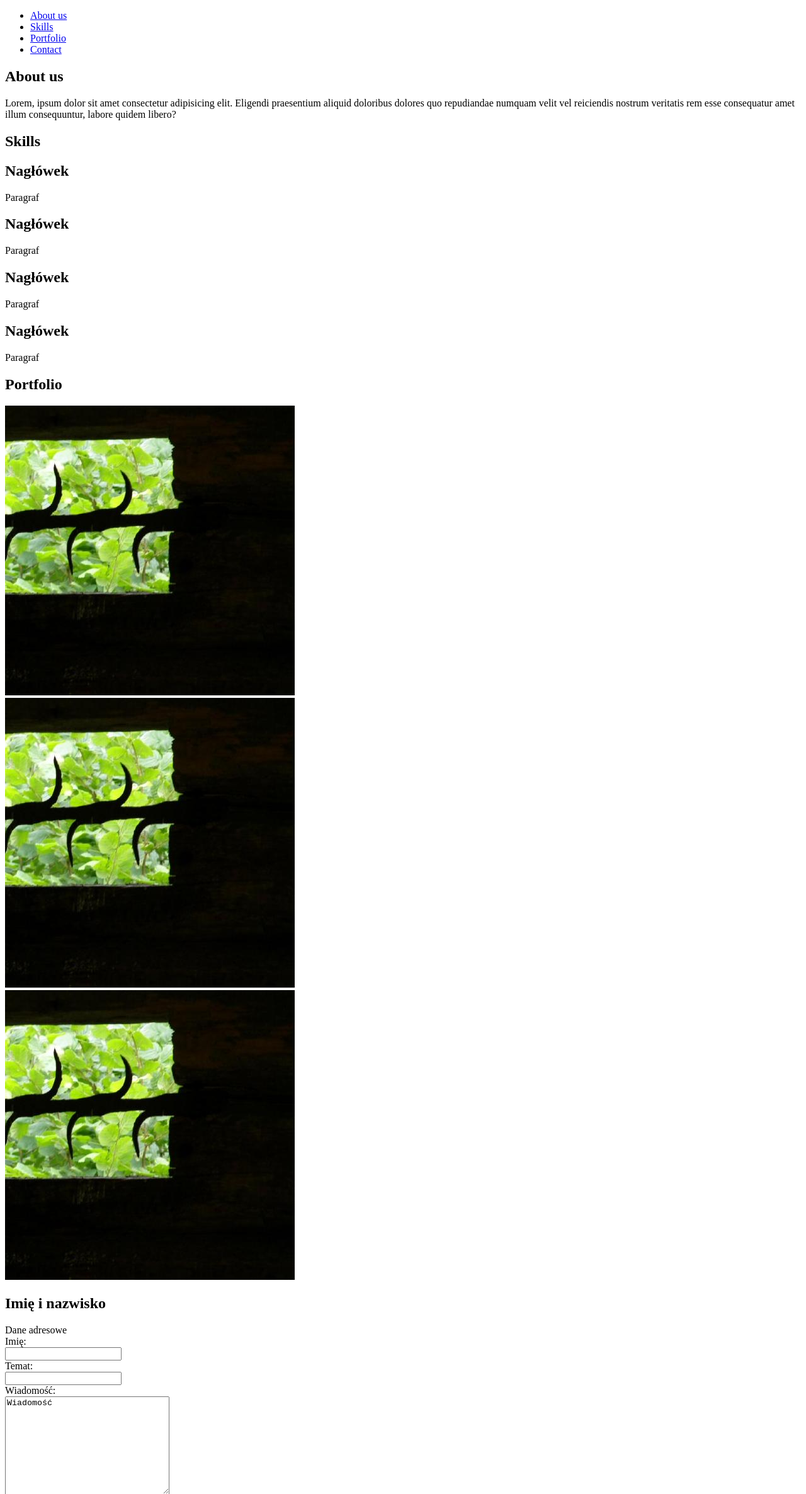
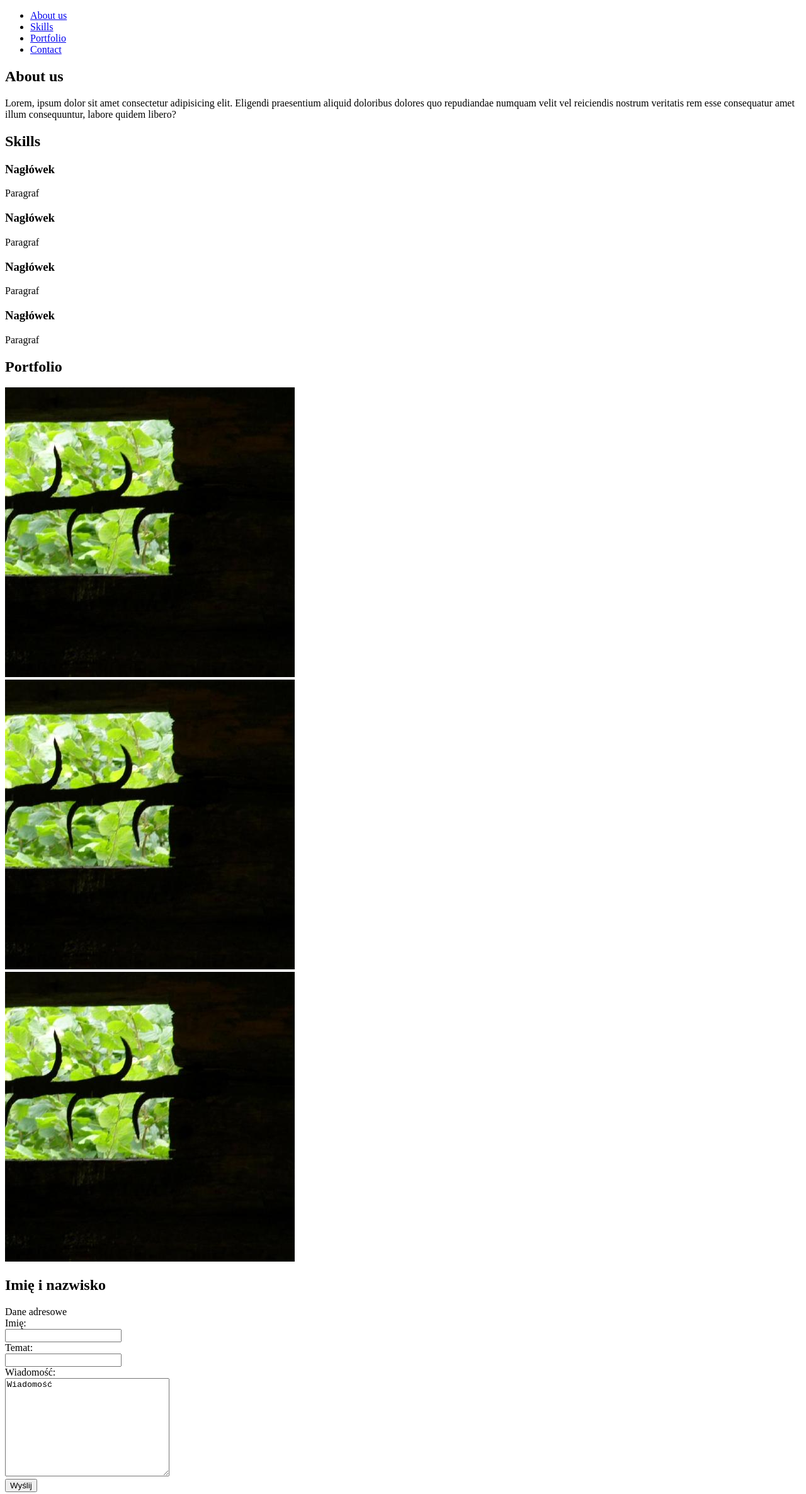
Before and after one commit to joczarnocka/fe_9, a plain HTML site: page index.html in a window 1280 px wide. Shown: the top 2372 px of the page at 63% size. Drawn offline with Linux system fonts and the light colour scheme.

Commit message:
Poprawione id i headery

```diff
--- a/index.html
+++ b/index.html
@@ -10,47 +10,47 @@
 
     <nav>
         <ul>
-            <li><a href="#About-us">About us</a> </li>
-            <li><a href="#Skills">Skills</a></li>
-            <li><a href="#Portfolio">Portfolio</a></li>
-            <li><a href="#Contact">Contact</a></li>
+            <li><a href="#about-us">About us</a> </li>
+            <li><a href="#skills">Skills</a></li>
+            <li><a href="#portfolio">Portfolio</a></li>
+            <li><a href="#contact">Contact</a></li>
         </ul>
     </nav>
 
-    <section id="About-us">
+    <section id="about-us">
         <h1>About us</h1>
         Lorem, ipsum dolor sit amet consectetur adipisicing elit. Eligendi praesentium aliquid doloribus dolores quo repudiandae numquam velit vel reiciendis nostrum veritatis rem esse consequatur amet illum consequuntur, labore quidem libero?
     </section>
 
-    <section id="Skills">
-        <h1>Skills</h1>
+    <section id="skills">
+        <h2>Skills</h2>
         <div class="skill">
-            <h2>Nagłówek</h2>
+            <h3>Nagłówek</h3>
             <p>Paragraf</p>
         </div>
         <div class="skill">
-            <h2>Nagłówek</h2>
+            <h3>Nagłówek</h3>
             <p>Paragraf</p>
         </div>
         <div class="skill">
-            <h2>Nagłówek</h2>
+            <h3>Nagłówek</h3>
             <p>Paragraf</p>
         </div>
         <div class="skill">
-            <h2>Nagłówek</h2>
+            <h3>Nagłówek</h3>
             <p>Paragraf</p>
         </div>
     </section>
 
-    <section id="Portfolio">
-        <h1>Portfolio</h1>
+    <section id="portfolio">
+        <h2>Portfolio</h2>
         <div id="portfolio-item"><img src="picture.jpg" alt=""></div>
         <div id="portfolio-item"><img src="picture.jpg" alt=""></div>
         <div id="portfolio-item"><img src="picture.jpg" alt=""></div>
     </section>
 
-    <section id="Contact">
-        <h1>Imię i nazwisko</h1>
+    <section id="contact">
+        <h2>Imię i nazwisko</h2>
         <div class="Address">Dane adresowe</div>
         <form action="">
             <label for="fname">Imię:</label><br>
```
